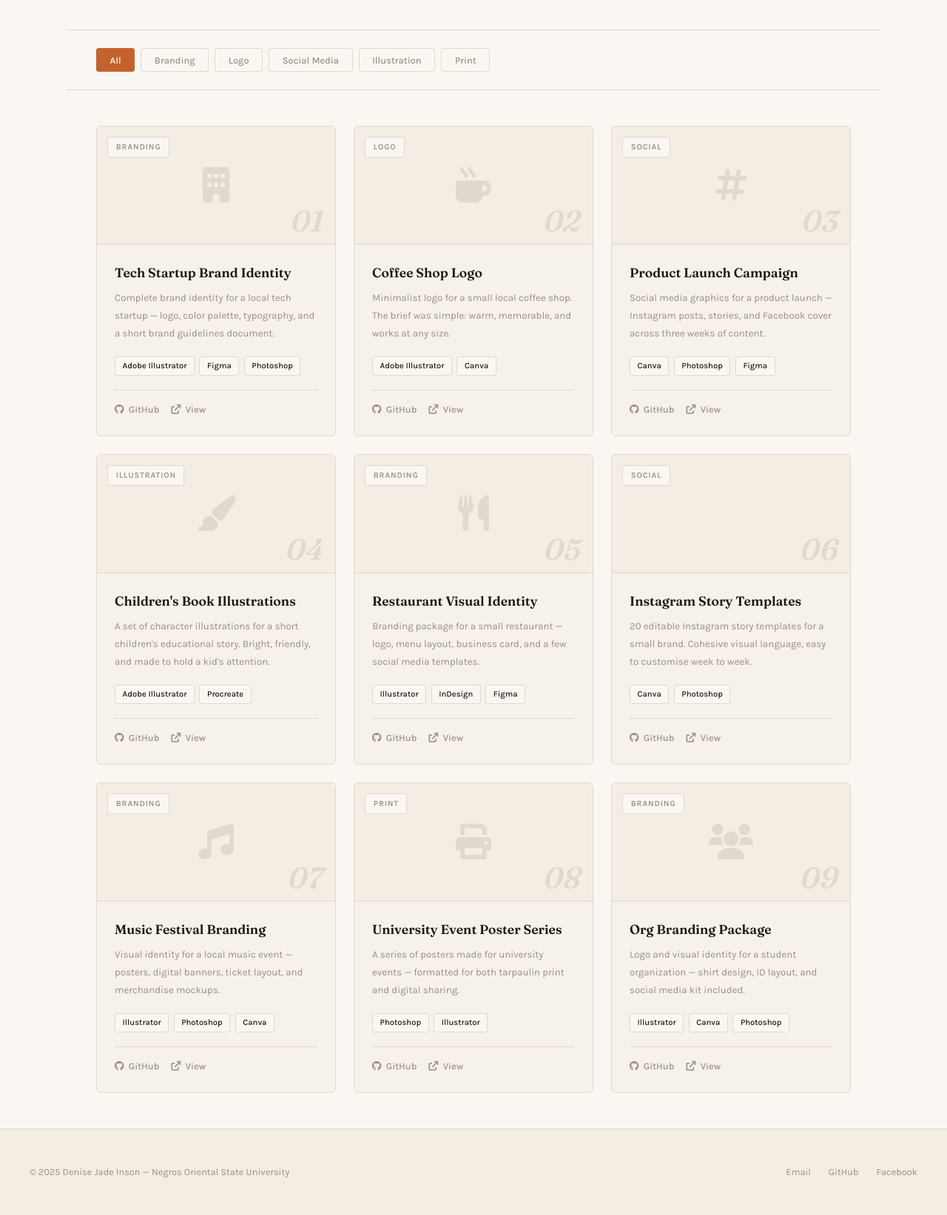
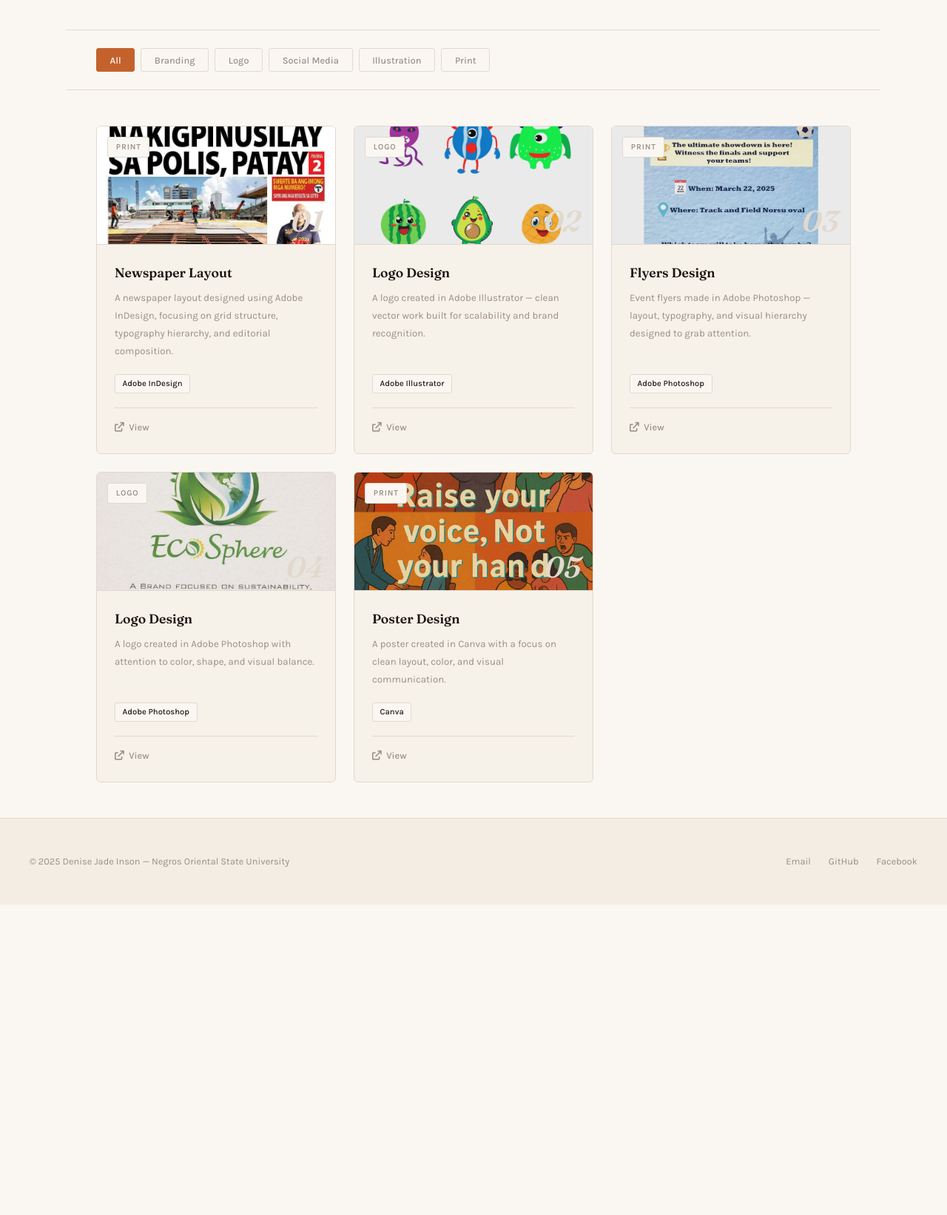
Before and after one commit to DeniseJadeInson18/mydjangoPortfolio, a Django app: page /portfolio/ in a window 1280 px wide. Shown: the part 223-1866 px from the top of the page at 74% size. After the commit the page ends 1446 px from the top, so only its background shows below. Run offline with Django 5.2, Linux system fonts and the light colour scheme.

Commit message:
final output

```diff
--- a/midtermportfolio/templates/midtermportfolio/base.html
+++ b/midtermportfolio/templates/midtermportfolio/base.html
@@ -175,8 +175,8 @@
     <footer>
         <p>© 2025 Denise Jade Inson — Negros Oriental State University</p>
         <div class="footer-links">
-            <a href="mailto:denisejadeinson@email.com">Email</a>
-            <a href="https://github.com/denisejadeinson" target="_blank">GitHub</a>
+            <a href="mailto:insondenisejade638@gmail.com">Email</a>
+            <a href="https://github.com/DeniseJadeInson18" target="_blank">GitHub</a>
             <a href="https://facebook.com" target="_blank">Facebook</a>
         </div>
     </footer>
--- a/midtermportfolio/templates/midtermportfolio/index.html
+++ b/midtermportfolio/templates/midtermportfolio/index.html
@@ -596,7 +596,7 @@
 
     <div class="hero-card reveal">
             <div>
-                <img src="{% static 'midtermportfolio/imgs/ss.jpg' %}"
+                <img src="{% static 'midtermportfolio/imgs/mypp.jpg' %}"
                     alt="Denise Jade Inson"
                     style="width:80px; height:80px; border-radius:50%; object-fit:cover; border: 2px solid var(--border);">
             </div>
@@ -787,7 +787,7 @@
             <a href="mailto:insondenisejade638@gmail.com " class="social-btn">
                 <i class="fas fa-envelope"></i> Email
             </a>
-            <a href="https://github.com/denisejadeinson" target="_blank" class="social-btn">
+            <a href="https://github.com/DeniseJadeInson18" target="_blank" class="social-btn">
                 <i class="fab fa-github"></i> GitHub
             </a>
             <a href="https://facebook.com" target="_blank" class="social-btn">
--- a/midtermportfolio/templates/midtermportfolio/portfolio.html
+++ b/midtermportfolio/templates/midtermportfolio/portfolio.html
@@ -208,9 +208,73 @@
     display: block;
 }
 
+/* MODAL */
+.modal-overlay {
+    display: none;
+    position: fixed;
+    inset: 0;
+    background: rgba(28, 20, 16, 0.85);
+    z-index: 1000;
+    align-items: center;
+    justify-content: center;
+    padding: 2rem;
+}
+
+.modal-overlay.open { display: flex; }
+
+.modal-box {
+    background: var(--cream);
+    border-radius: 8px;
+    max-width: 860px;
+    width: 100%;
+    overflow: hidden;
+}
+
+.modal-img {
+    width: 100%;
+    max-height: 75vh;
+    object-fit: contain;
+    display: block;
+    background: var(--cream2);
+}
+
+.modal-footer {
+    padding: 1.2rem 1.5rem;
+    display: flex;
+    justify-content: space-between;
+    align-items: center;
+    border-top: 1px solid var(--border);
+}
+
+.modal-title {
+    font-family: 'Fraunces', serif;
+    font-size: 1.1rem;
+    font-weight: 600;
+    color: var(--ink);
+}
+
+.modal-close {
+    background: none;
+    border: 1.5px solid var(--border);
+    border-radius: 4px;
+    padding: 0.4rem 1rem;
+    font-size: 0.8rem;
+    font-weight: 500;
+    font-family: 'Karla', sans-serif;
+    color: var(--muted);
+    cursor: pointer;
+    transition: border-color 0.2s, color 0.2s;
+}
+
+.modal-close:hover {
+    border-color: var(--terra);
+    color: var(--terra);
+}
+
 @media (max-width: 768px) {
     .portfolio-hero, .filter-wrap, .projects-wrap { padding-left: 1.5rem; padding-right: 1.5rem; }
     .projects-grid { grid-template-columns: 1fr; }
+    .modal-overlay { padding: 1rem; }
 }
 
 {% endblock %}
@@ -236,8 +300,20 @@
     <button class="filter-btn" data-category="illustration">Illustration</button>
     <button class="filter-btn" data-category="print">Print</button>
 </div>
+
 <div class="projects-wrap">
     <div class="projects-grid" id="projects-grid"></div>
+</div>
+
+<!-- MODAL -->
+<div class="modal-overlay" id="modal">
+    <div class="modal-box">
+        <img src="" alt="" class="modal-img" id="modal-img">
+        <div class="modal-footer">
+            <span class="modal-title" id="modal-title"></span>
+            <button class="modal-close" id="modal-close">Close</button>
+        </div>
+    </div>
 </div>
 
 {% endblock %}
@@ -247,85 +323,49 @@
 const projects = [
     {
         num: "01",
-        title: "Tech Startup Brand Identity",
-        desc: "Complete brand identity for a local tech startup — logo, color palette, typography, and a short brand guidelines document.",
-        category: "branding",
-        icon: "fa-building",
-        tools: ["Adobe Illustrator", "Figma", "Photoshop"],
-        github: "https://github.com/denisejadeinson"
+        title: "Newspaper Layout",
+        desc: "A newspaper layout designed using Adobe InDesign, focusing on grid structure, typography hierarchy, and editorial composition.",
+        category: "print",
+        icon: "fa-newspaper",
+        image: "/static/midtermportfolio/imgs/adobe InDesign.jpg",
+        tools: ["Adobe InDesign"],
     },
     {
         num: "02",
-        title: "Coffee Shop Logo",
-        desc: "Minimalist logo for a small local coffee shop. The brief was simple: warm, memorable, and works at any size.",
+        title: "Logo Design",
+        desc: "A logo created in Adobe Illustrator — clean vector work built for scalability and brand recognition.",
         category: "logo",
-        icon: "fa-mug-hot",
-        tools: ["Adobe Illustrator", "Canva"],
-        github: "https://github.com/denisejadeinson"
+        icon: "fa-pen-nib",
+        image: "/static/midtermportfolio/imgs/adobe illustrator.jpg",
+        tools: ["Adobe Illustrator"],
     },
     {
         num: "03",
-        title: "Product Launch Campaign",
-        desc: "Social media graphics for a product launch — Instagram posts, stories, and Facebook cover across three weeks of content.",
-        category: "social",
-        icon: "fa-hashtag",
-        tools: ["Canva", "Photoshop", "Figma"],
-        github: "https://github.com/denisejadeinson"
+        title: "Flyers Design",
+        desc: "Event flyers made in Adobe Photoshop — layout, typography, and visual hierarchy designed to grab attention.",
+        category: "print",
+        icon: "fa-file-image",
+        image: "/static/midtermportfolio/imgs/adobe Photoshop flyers.jpg",
+        tools: ["Adobe Photoshop"],
     },
     {
         num: "04",
-        title: "Children's Book Illustrations",
-        desc: "A set of character illustrations for a short children's educational story. Bright, friendly, and made to hold a kid's attention.",
-        category: "illustration",
-        icon: "fa-paintbrush",
-        tools: ["Adobe Illustrator", "Procreate"],
-        github: "https://github.com/denisejadeinson"
+        title: "Logo Design",
+        desc: "A logo created in Adobe Photoshop with attention to color, shape, and visual balance.",
+        category: "logo",
+        icon: "fa-file-image",
+        image: "/static/midtermportfolio/imgs/adobe Photoshop logo.jpg",
+        tools: ["Adobe Photoshop"],
     },
     {
         num: "05",
-        title: "Restaurant Visual Identity",
-        desc: "Branding package for a small restaurant — logo, menu layout, business card, and a few social media templates.",
-        category: "branding",
-        icon: "fa-utensils",
-        tools: ["Illustrator", "InDesign", "Figma"],
-        github: "https://github.com/denisejadeinson"
+        title: "Poster Design",
+        desc: "A poster created in Canva with a focus on clean layout, color, and visual communication.",
+        category: "print",
+        icon: "fa-image",
+        image: "/static/midtermportfolio/imgs/canvaposter.jpg",
+        tools: ["Canva"],
     },
-    {
-        num: "06",
-        title: "Instagram Story Templates",
-        desc: "20 editable Instagram story templates for a small brand. Cohesive visual language, easy to customise week to week.",
-        category: "social",
-        icon: "fa-mobile-screen",
-        tools: ["Canva", "Photoshop"],
-        github: "https://github.com/denisejadeinson"
-    },
-    {
-        num: "07",
-        title: "Music Festival Branding",
-        desc: "Visual identity for a local music event — posters, digital banners, ticket layout, and merchandise mockups.",
-        category: "branding",
-        icon: "fa-music",
-        tools: ["Illustrator", "Photoshop", "Canva"],
-        github: "https://github.com/denisejadeinson"
-    },
-    {
-        num: "08",
-        title: "University Event Poster Series",
-        desc: "A series of posters made for university events — formatted for both tarpaulin print and digital sharing.",
-        category: "print",
-        icon: "fa-print",
-        tools: ["Photoshop", "Illustrator"],
-        github: "https://github.com/denisejadeinson"
-    },
-    {
-        num: "09",
-        title: "Org Branding Package",
-        desc: "Logo and visual identity for a student organization — shirt design, ID layout, and social media kit included.",
-        category: "branding",
-        icon: "fa-users",
-        tools: ["Illustrator", "Canva", "Photoshop"],
-        github: "https://github.com/denisejadeinson"
-    }
 ];
 
 const obs = new IntersectionObserver(entries => {
@@ -349,7 +389,10 @@ const projects = [
     grid.innerHTML = items.map(p => `
         <div class="project-card reveal">
             <div class="project-thumb">
-                    <i class="fas ${p.icon} project-thumb-icon"></i>
+                ${p.image
+                    ? `<img src="${p.image}" style="width:100%; height:100%; object-fit:cover;">`
+                    : `<i class="fas ${p.icon} project-thumb-icon"></i>`
+                }
                 <span class="project-cat-badge">${p.category}</span>
                 <span class="project-num">${p.num}</span>
             </div>
@@ -360,10 +403,7 @@ const projects = [
                     ${p.tools.map(t => `<span class="project-tool">${t}</span>`).join('')}
                 </div>
                 <div class="project-links">
-                        <a href="${p.github}" target="_blank" class="project-link">
-                            <i class="fab fa-github"></i> GitHub
-                        </a>
-                        <a href="#" class="project-link">
+                    <a href="#" class="project-link" onclick="openModal('${p.image}', '${p.title}'); return false;">
                         <i class="fas fa-arrow-up-right-from-square"></i> View
                     </a>
                 </div>
@@ -373,6 +413,27 @@ const projects = [
 
     document.querySelectorAll('.reveal:not(.visible)').forEach(el => obs.observe(el));
 }
+
+function openModal(image, title) {
+    document.getElementById('modal-img').src = image;
+    document.getElementById('modal-title').textContent = title;
+    document.getElementById('modal').classList.add('open');
+}
+
+function closeModal() {
+    document.getElementById('modal').classList.remove('open');
+    document.getElementById('modal-img').src = '';
+}
+
+document.getElementById('modal-close').addEventListener('click', closeModal);
+
+document.getElementById('modal').addEventListener('click', function(e) {
+    if (e.target === this) closeModal();
+});
+
+document.addEventListener('keydown', function(e) {
+    if (e.key === 'Escape') closeModal();
+});
 
 document.querySelectorAll('.filter-btn').forEach(btn => {
     btn.addEventListener('click', () => {
--- /dev/null
+++ b/requirements.txt
@@ -0,0 +1 @@
+django==6.0.3
```
Also changed, not shown: myportfolio/settings.py (+6 -2 lines), README.md (added), midtermportfolio/static/midtermportfolio/imgs/adobe InDesign.jpg (added), midtermportfolio/static/midtermportfolio/imgs/adobe Photoshop flyers.jpg (added), midtermportfolio/static/midtermportfolio/imgs/adobe Photoshop logo.jpg (added), midtermportfolio/static/midtermportfolio/imgs/adobe illustrator.jpg (added), midtermportfolio/static/midtermportfolio/imgs/canvaposter.jpg (added), midtermportfolio/static/midtermportfolio/imgs/mypp.jpg (added). Lines whose indentation alone changed are shown as unchanged.
